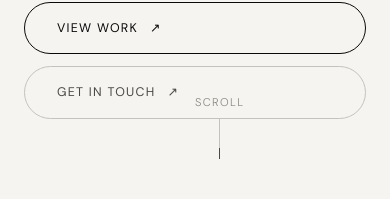
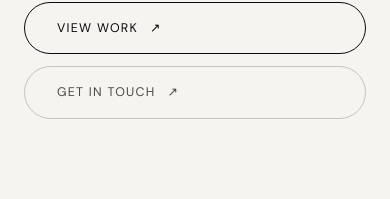
Before and after one commit to chijiooke/portfolio-v3, a Next.js app: page / in a window 390 px wide. Shown: the part 645-844 px from the top of the page. Built offline with nearby package versions, Linux system fonts and the light colour scheme.

Commit message:
fix: mobile responsiveness

```diff
--- a/components/Hero.tsx
+++ b/components/Hero.tsx
@@ -111,7 +111,7 @@ export default function Hero() {
       </div>
 
       {/* Scroll indicator */}
-      <div className="anim-fade-up-4 absolute bottom-10 left-1/2 -translate-x-1/2 flex flex-col items-center gap-2">
+      <div className="anim-fade-up-4 absolute bottom-10 left-1/2 -translate-x-1/2  flex-col items-center gap-2 hidden sm:flex">
         <span className="text-[0.7rem] tracking-[0.12em] uppercase text-grey-3">
           Scroll
         </span>
--- a/data.ts
+++ b/data.ts
@@ -7,7 +7,7 @@ export const experience = [
     description:
       "Lead engineering for an embedded finance platform powering real-time financial transactions in the transportation sector. Designed event-driven microservices enabling scalable, secure, and fault-tolerant systems. Implemented CI/CD pipelines and automated deployments that reduced release times and minimised production errors.",
     achievement:
-      "Architected a fault-tolerant, event-driven credit disbursement and collections system in Go + GCP — improving business margin by over 80%.",
+      "Architected a fault-tolerant, event-driven credit disbursement and collections system in Go + GCP — improving business margin by over 85%.",
     tags: ["Go", "GCP Pub/Sub", "OpenTelemetry", "PostgreSQL", "MongoDB"],
   },
   {
```
